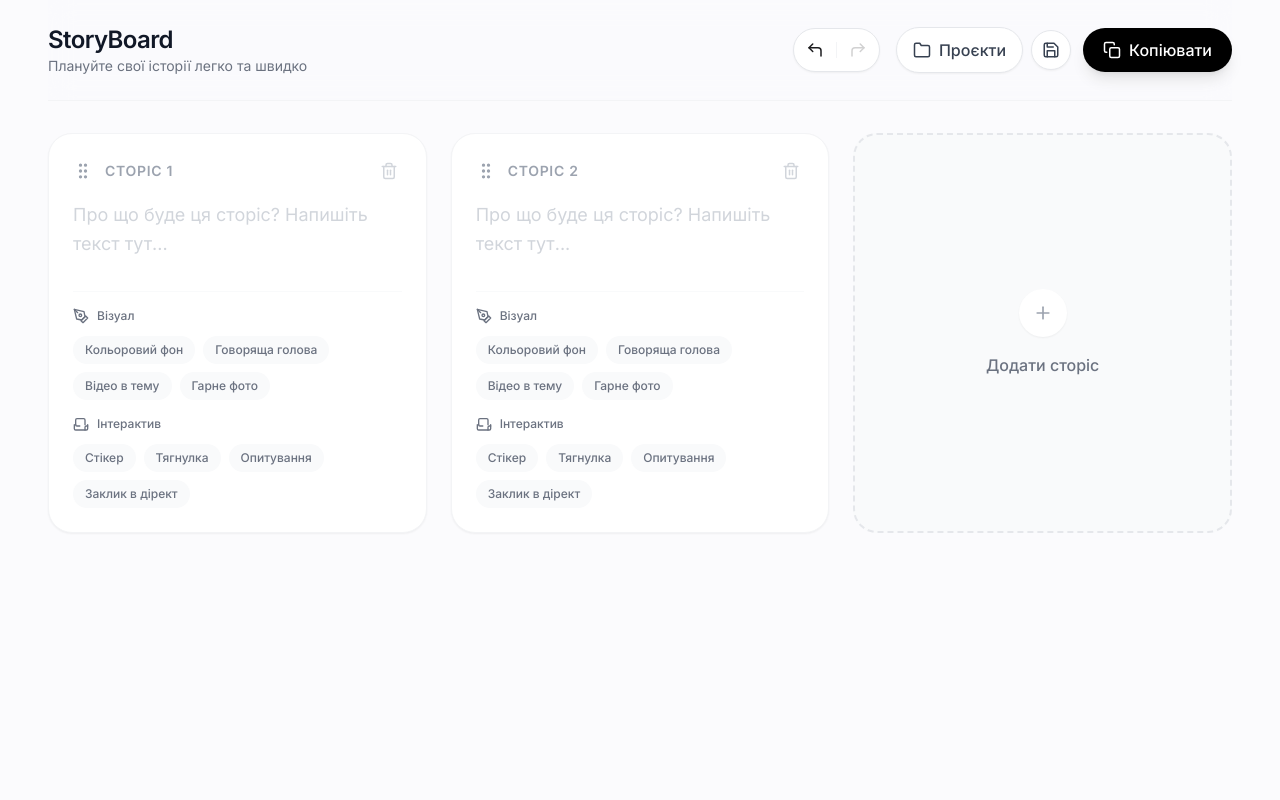
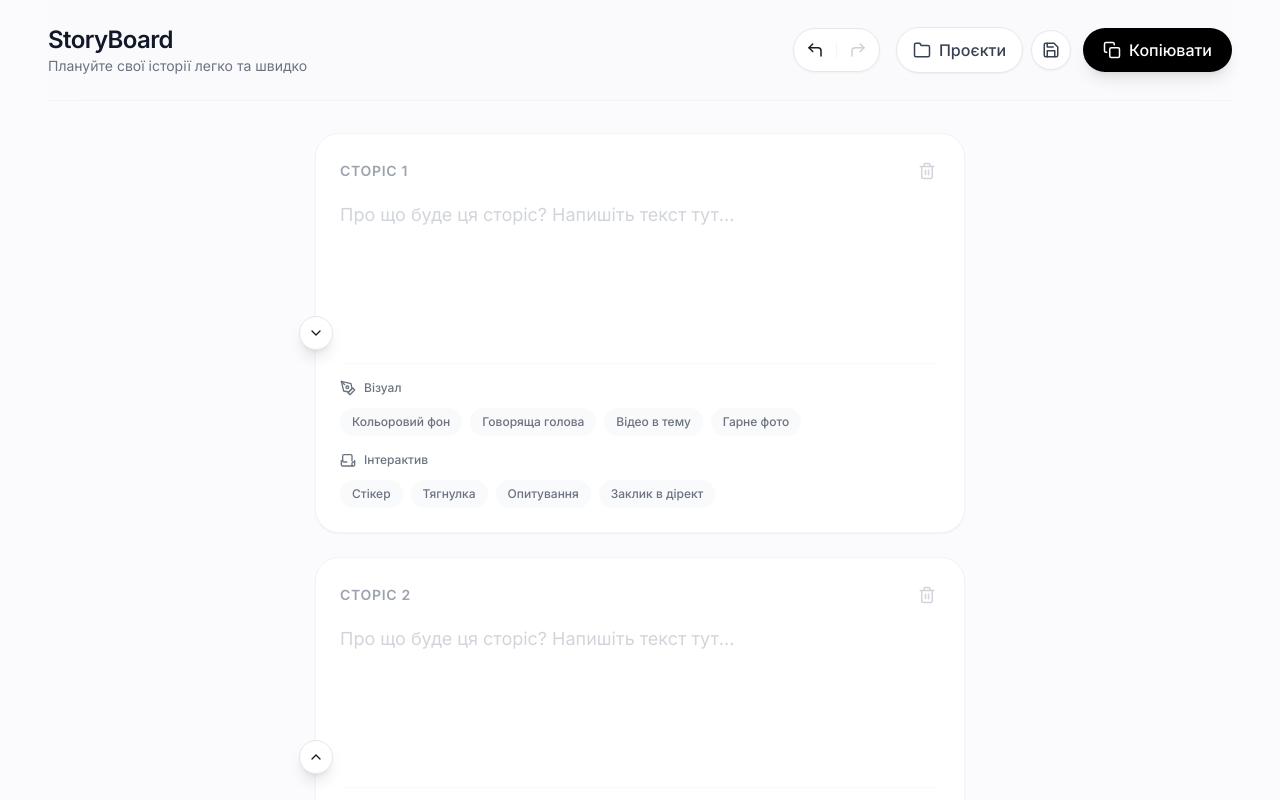
Before and after one commit to valeriya-ruta/story-builder, a React (Vite) app: page / in a window 1280 px wide. Both pictures are taken after a click on the button "Додати сторіс". Shown: the top 800 px of the page. Built offline with nearby package versions, Linux system fonts and the light colour scheme.

Commit message:
Fixed everything

```diff
--- a/App.tsx
+++ b/App.tsx
@@ -217,13 +217,13 @@ const App: React.FC = () => {
         </div>
       </header>
 
-      <main className="max-w-[1400px] mx-auto">
-        <div className="grid grid-cols-1 md:grid-cols-2 lg:grid-cols-3 2xl:grid-cols-4 gap-6">
+      <main className="w-full md:max-w-[600px] lg:max-w-[650px] mx-auto">
+        <div className="grid grid-cols-1 gap-6">
           {stories.map((story, index) => (
             <div key={story.id} className="relative group/wrapper">
-              <div className="absolute -left-4 top-1/2 -translate-y-1/2 flex flex-col gap-2 opacity-0 group-hover/wrapper:opacity-100 transition-opacity z-20">
-                {index > 0 && <button onClick={() => moveStory(index, index - 1)} className="bg-white border border-gray-100 rounded-full p-2 shadow-lg hover:bg-gray-50 transition-colors"><svg xmlns="http://www.w3.org/2000/svg" width="16" height="16" viewBox="0 0 24 24" fill="none" stroke="currentColor" strokeWidth="2" strokeLinecap="round" strokeLinejoin="round"><polyline points="18 15 12 9 6 15"></polyline></svg></button>}
-                {index < stories.length - 1 && <button onClick={() => moveStory(index, index + 1)} className="bg-white border border-gray-100 rounded-full p-2 shadow-lg hover:bg-gray-50 transition-colors"><svg xmlns="http://www.w3.org/2000/svg" width="16" height="16" viewBox="0 0 24 24" fill="none" stroke="currentColor" strokeWidth="2" strokeLinecap="round" strokeLinejoin="round"><polyline points="6 9 12 15 18 9"></polyline></svg></button>}
+              <div className="absolute -left-4 top-1/2 -translate-y-1/2 flex flex-col gap-2 transition-opacity z-20">
+                {index > 0 && <button onClick={() => moveStory(index, index - 1)} className="bg-white border border-gray-200 rounded-full p-2 shadow-lg hover:bg-gray-50 transition-colors"><svg xmlns="http://www.w3.org/2000/svg" width="16" height="16" viewBox="0 0 24 24" fill="none" stroke="currentColor" strokeWidth="2" strokeLinecap="round" strokeLinejoin="round"><polyline points="18 15 12 9 6 15"></polyline></svg></button>}
+                {index < stories.length - 1 && <button onClick={() => moveStory(index, index + 1)} className="bg-white border border-gray-200 rounded-full p-2 shadow-lg hover:bg-gray-50 transition-colors"><svg xmlns="http://www.w3.org/2000/svg" width="16" height="16" viewBox="0 0 24 24" fill="none" stroke="currentColor" strokeWidth="2" strokeLinecap="round" strokeLinejoin="round"><polyline points="6 9 12 15 18 9"></polyline></svg></button>}
               </div>
               <StoryCard story={story} index={index} onUpdate={updateStory} onDelete={deleteStory} />
             </div>
--- a/components/StoryCard.tsx
+++ b/components/StoryCard.tsx
@@ -28,14 +28,9 @@ const StoryCard: React.FC<StoryCardProps> = ({ story, index, onUpdate, onDelete
     <div className="bg-white rounded-[24px] shadow-sm border border-gray-100 p-6 flex flex-col gap-4 group transition-all hover:shadow-md h-full min-h-[400px]">
       {/* Header */}
       <div className="flex items-center justify-between">
-        <div className="flex items-center gap-3">
-          <div className="cursor-grab active:cursor-grabbing">
-            <GripIcon />
-          </div>
-          <h3 className="text-sm font-semibold uppercase tracking-wider text-gray-400">
-            Сторіс {index + 1}
-          </h3>
-        </div>
+        <h3 className="text-sm font-semibold uppercase tracking-wider text-gray-400">
+          Сторіс {index + 1}
+        </h3>
         <button
           onClick={() => onDelete(story.id)}
           className="text-gray-300 hover:text-red-500 transition-colors p-1"
```
